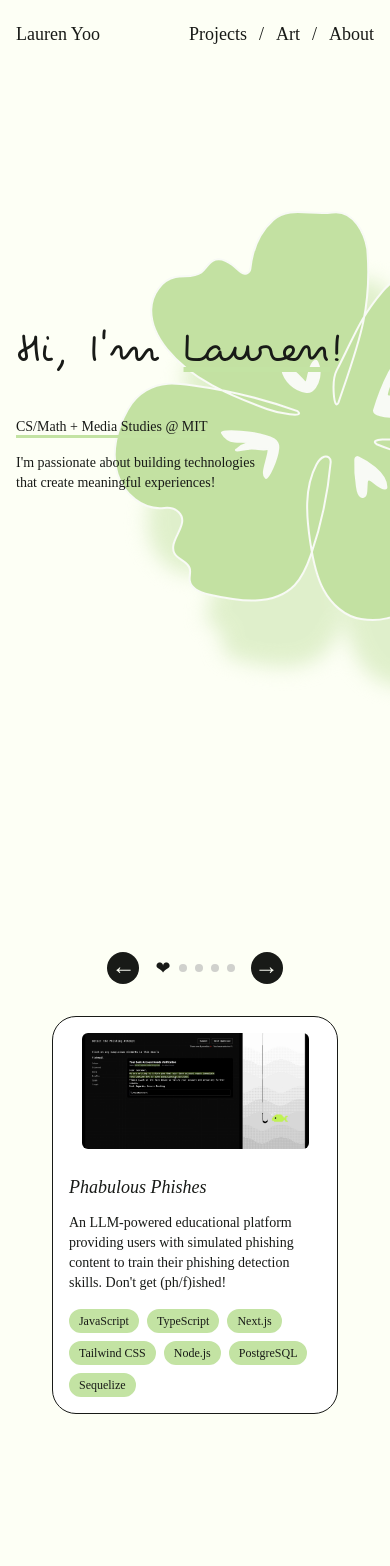
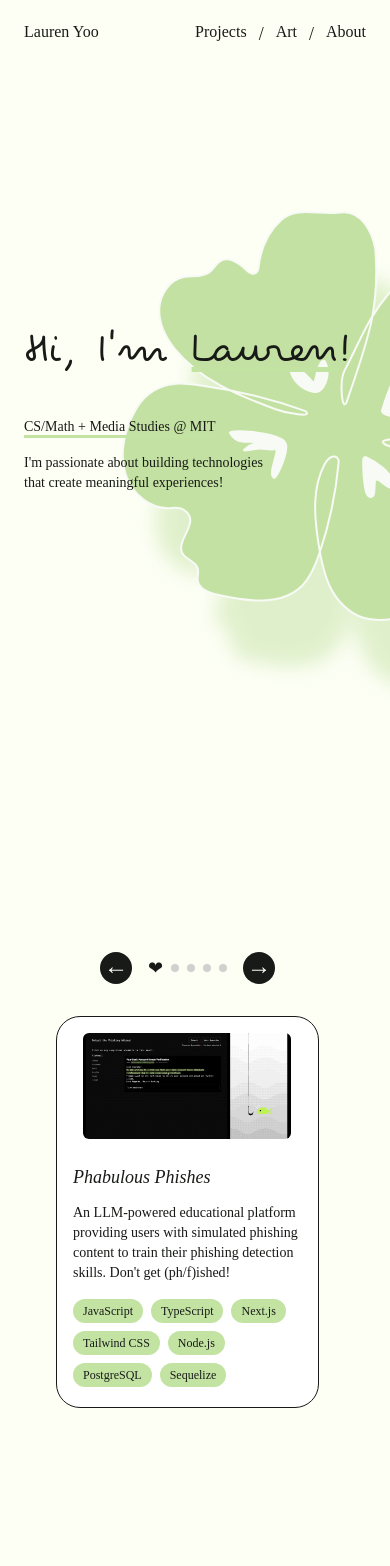
Before and after one commit to laureny17/portfolio, a Next.js app: page / in a window 390 px wide. Shown: the top 1566 px of the page. Built offline with nearby package versions, Linux system fonts and the light colour scheme; a web font is replaced by a local one.

Commit message:
resized header and changed some margins for mobile

```diff
--- a/src/app/layout.tsx
+++ b/src/app/layout.tsx
@@ -13,7 +13,7 @@ export default function RootLayout({
       <head>
         <meta name="viewport" content="width=device-width, initial-scale=1.0" />
       </head>
-      <body className="px-4 sm:px-12 lg:px-15 pt-5 sm:pt-10 overflow-x-hidden overflow-y-auto bg-milk">
+      <body className="px-6 sm:px-12 lg:px-15 pt-5 sm:pt-10 overflow-x-hidden overflow-y-auto bg-milk">
         <Header />
         {children}
         <Footer />
--- a/src/app/page.tsx
+++ b/src/app/page.tsx
@@ -10,7 +10,6 @@ export default function Home() {
   const [cloverSize, setCloverSize] = useState(600); // Default clover size
   const [mousePosition, setMousePosition] = useState({ x: 0, y: 0 }); // Mouse position
   const projectsRef = useRef<HTMLDivElement>(null);
-  const [carouselWidth, setCarouselWidth] = useState(1200);
 
   // Track window dimensions for responsive resizing
   useEffect(() => {
@@ -26,9 +25,6 @@ export default function Home() {
       } else {
         setCloverSize(700); // Large screens
       }
-
-      // Account for padding and arrows (40px padding on each side + 20px for arrows)
-      setCarouselWidth(Math.min(window.innerWidth - 120, 1200));
     }
 
     handleResize();
--- a/src/components/card.tsx
+++ b/src/components/card.tsx
@@ -114,7 +114,7 @@ const Card = ({ card, className = "" }: { card: Card; className?: string }) => {
   };
 
   return (
-    <div className={`px-2 sm:px-3 ${className}`}>
+    <div className={`px-3 sm:px-4 ${className}`}>
       <div
         ref={cardRef}
         className="rounded-3xl border border-[var(--black)] p-4 sm:p-6 md:p-8 bg-white flex flex-col"
@@ -211,7 +211,7 @@ const Card = ({ card, className = "" }: { card: Card; className?: string }) => {
         </p>
 
         {/* tags */}
-        <div className="flex flex-wrap gap-2 mt-auto">
+        <div className="flex flex-wrap gap-2 mt-auto mb-1">
           {card.tags.map((tag) => (
             <span
               key={tag}
--- a/src/components/carousel.tsx
+++ b/src/components/carousel.tsx
@@ -80,7 +80,7 @@ const Carousel = ({ cards }: { cards: Card[] }) => {
   }, [nextSlide, prevSlide]);
 
   return (
-    <div className="relative w-full max-w-[95%] mx-auto" ref={carouselRef}>
+    <div className="relative w-full max-w-[95%]" ref={carouselRef}>
       {/* Navigation: Prev button, Dots, Next button - now above the carousel */}
       <div className="flex justify-center items-center gap-4 mb-8">
         {/* Previous button */}
--- a/src/components/header.tsx
+++ b/src/components/header.tsx
@@ -8,7 +8,7 @@ export default function Header() {
   return (
     <header className="flex justify-between">
       {/* Name */}
-      <Link href="/" className="text-lg sm:text-xl md:text-2xl">
+      <Link href="/" className="text-base sm:text-xl md:text-2xl">
         Lauren Yoo
       </Link>
 
@@ -25,21 +25,21 @@ export default function Header() {
               window.history.pushState({}, "", "#projects");
             }
           }}
-          className="hover:underline hover:underline-offset-4 underline-green text-lg sm:text-xl md:text-2xl"
+          className="hover:underline hover:underline-offset-4 underline-green text-base sm:text-xl md:text-2xl"
         >
           Projects
         </Link>
         <span className="text-lg sm:text-xl md:text-2xl">/</span>
         <Link
           href="/art"
-          className="hover:underline hover:underline-offset-4 underline-green text-lg sm:text-xl md:text-2xl"
+          className="hover:underline hover:underline-offset-4 underline-green text-base sm:text-xl md:text-2xl"
         >
           Art
         </Link>
         <span className="text-lg sm:text-xl md:text-2xl">/</span>
         <Link
           href="/about"
-          className="hover:underline hover:underline-offset-4 underline-green text-lg sm:text-xl md:text-2xl"
+          className="hover:underline hover:underline-offset-4 underline-green text-base sm:text-xl md:text-2xl"
         >
           About
         </Link>
```
